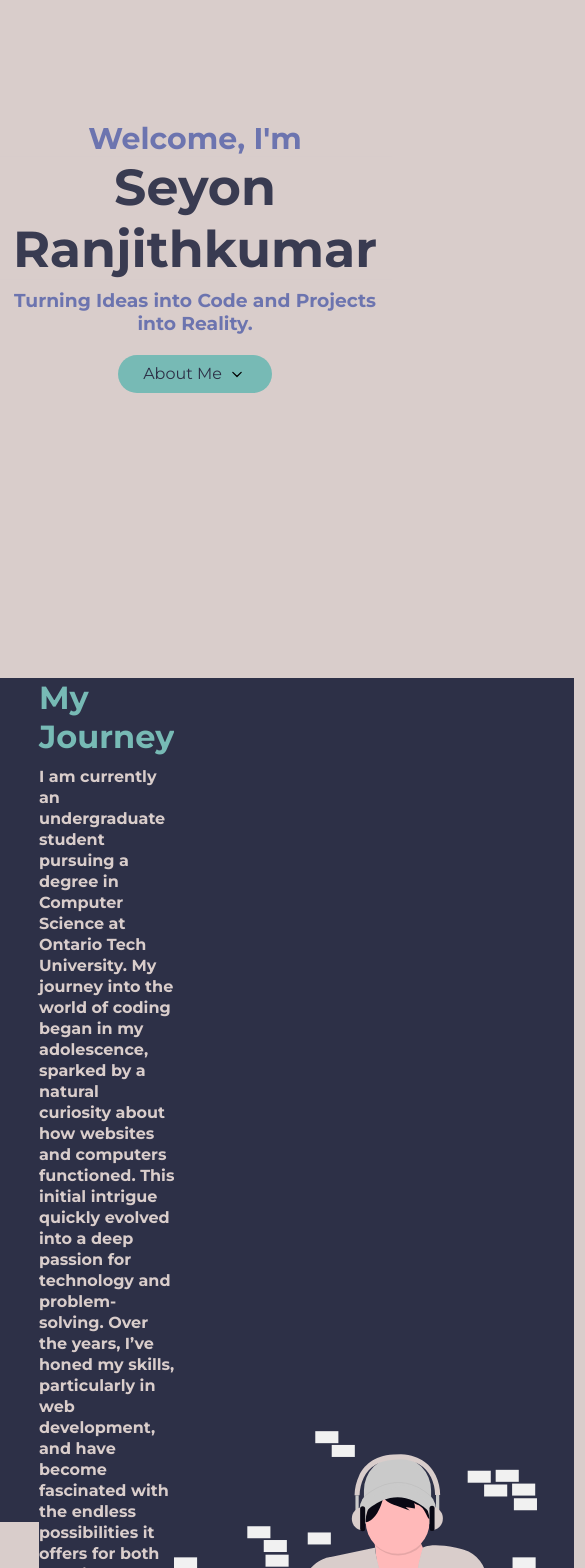
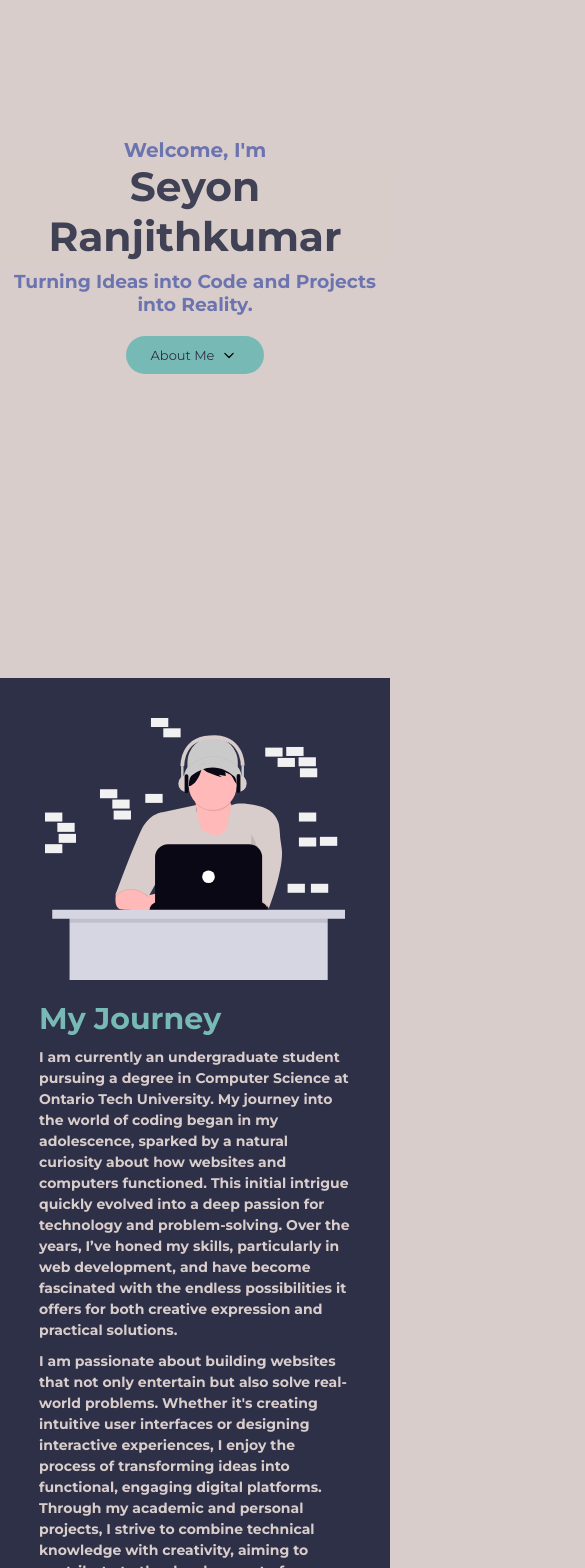
Before and after one commit to seyonr/newport, a React (Vite) app: page / in a window 390 px wide. Shown: the part 260-1828 px from the top of the page, 585 px wide, since content can reach past the window. Built offline with nearby package versions, Linux system fonts and the light colour scheme; no server answers.

Commit message:
major responsive done

```diff
--- a/src/components/Client/Client.css
+++ b/src/components/Client/Client.css
@@ -64,3 +64,33 @@
 .bottom a:hover{
     scale: 1.3;
 }
+
+/* Responsive */
+@media (max-width: 1100px){
+    .client-holder{
+        grid-template-columns: 1fr;
+    }
+}
+
+@media (max-width: 780px){
+    .top h2{
+        font-size: 22px;
+    }
+
+    .top p{
+        font-size: 14px;
+    }
+}
+
+@media (max-width: 650px){
+    .client-ele{
+        padding: 20px 15px;
+    }
+}
+
+@media (max-width: 650px){
+    .client-main{
+        height: 100%;
+        padding: 40px 10%;
+    }
+}
--- a/src/components/Contact/Contact.css
+++ b/src/components/Contact/Contact.css
@@ -49,3 +49,5 @@
 .button-holder button:hover{
     background-color: var(--hover);
 }
+
+/* Responsive */
--- a/src/components/Experience/Experience.css
+++ b/src/components/Experience/Experience.css
@@ -37,3 +37,34 @@
 .dev-icon .icon{
     font-size: 70px;
 }
+
+/* Responsive */
+@media (max-width: 780px){
+    .dev-icon .icon{
+        font-size: 50px;
+    }
+
+    .dev-icon p{
+        font-size: 12px;
+    }
+}
+
+@media (max-width: 650px){
+    .exp-main{
+        height: 100%;
+        padding: 40px 10%;
+    }
+
+    .web-dev,.soft-dev,.tools{
+        display: flex;
+        flex-direction: column;
+    }
+
+    .exp-h4{
+        text-align: center;
+    }
+
+    .dev-icon .icon{
+        font-size: 30px;
+    }
+}
--- a/src/components/Header/Header.css
+++ b/src/components/Header/Header.css
@@ -72,6 +72,20 @@ button:hover{
     }
 }
 
+@media (max-width: 930px){
+    .logo{
+        width: 50px;
+    }
+
+    .nav-links li a{
+        font-size: 12px;
+    }
+
+    .header-btn{
+        font-size: 12px;
+    }
+}
+
 @media (max-width: 780px){
     .logo{
         width: 50px;
--- a/src/components/Journey/Journey.css
+++ b/src/components/Journey/Journey.css
@@ -67,3 +67,50 @@
 .resume button:hover{
     background-color: var(--hover);
 }
+
+/* Responsive */
+@media (max-width: 1100px){
+    .journey-main{
+        justify-content: center;
+        align-items: center;
+    }
+
+    .journey-grid{
+        grid-template-columns: 1fr;
+    }
+
+    .left{
+        order: 3;
+        justify-content: start;
+        margin-top: 20px;
+    }
+
+    .right{
+        justify-content: center;
+    }
+}
+
+@media (max-width: 780px){
+    .left h1{
+        font-size: 30px;
+    }
+
+    .left h4{
+        font-size: 14px;
+    }
+
+    .resume button{
+        font-size: 14px;
+    }
+}
+
+@media (max-width: 480px){
+    .journey-main{
+        height: 100%;
+        padding: 40px 10%;
+    }
+
+    .right img{
+        width: 300px;
+    }
+}
--- a/src/components/Landing/Landing.css
+++ b/src/components/Landing/Landing.css
@@ -55,3 +55,20 @@
     background: transparent;
     margin-left: 5px;
 }
+
+/* Responsive */
+@media (max-width: 650px){
+
+    .h2{
+        font-size: 20px;
+    }
+
+    .h1{
+
+        font-size: 40px;
+    }
+
+    .btn button{
+        font-size: 13px;
+    }
+}
--- a/src/components/Personal/Personal.css
+++ b/src/components/Personal/Personal.css
@@ -71,3 +71,33 @@
 .bottom a:hover{
     scale: 1.3;
 }
+
+/* Responsive */
+@media (max-width: 1100px){
+    .per-holder{
+        grid-template-columns: 1fr;
+    }
+}
+
+@media (max-width: 780px){
+    .top h2{
+        font-size: 22px;
+    }
+
+    .top p{
+        font-size: 14px;
+    }
+}
+
+@media (max-width: 650px){
+    .per-ele{
+        padding: 20px 15px;
+    }
+}
+
+@media (max-width: 650px){
+    .per-main{
+        height: 100%;
+        padding: 40px 10%;
+    }
+}
```
